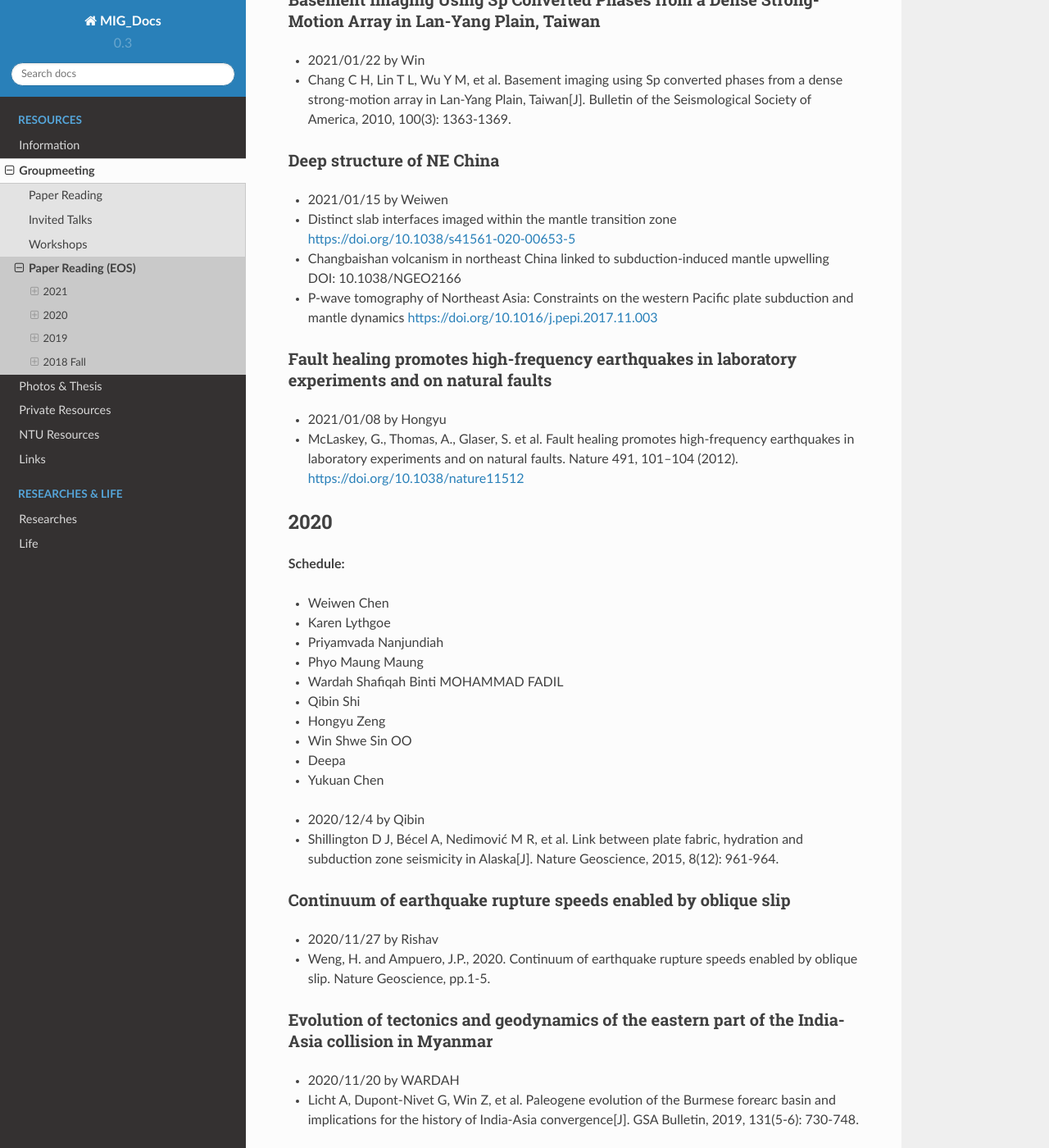
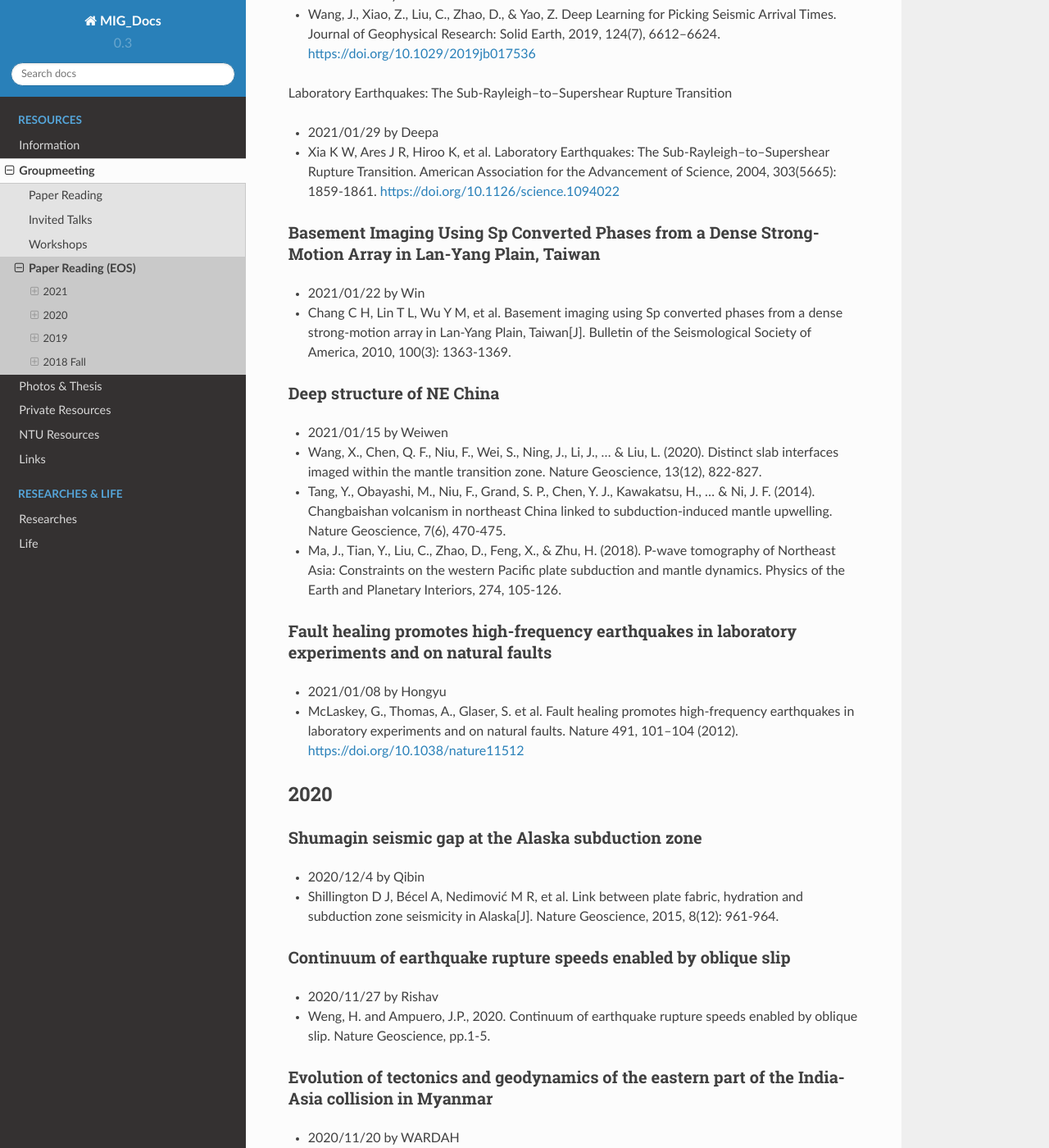
Before and after one commit to MIGG-NTU/MIG_Docs, a Sphinx documentation site: the page built from source/groupmeeting/paper-reading-EOS.rst, in a window 1280 px wide and 1400 px high, scrolled down 890 px. Shown: the whole window at 82% size. Built offline with Sphinx 7.4.7 and the Read the Docs theme 2.0.0, drawn with Linux system fonts in a browser that asks for light colours; some of the changed lines change nothing that is shown; some of the changed text lies outside the part shown.

Commit message:
Tiny fix (#43)
* Tiny fix

* EOS Paper Reading: tiny fix

```diff
--- a/source/groupmeeting/paper-reading-EOS.rst
+++ b/source/groupmeeting/paper-reading-EOS.rst
@@ -3,56 +3,7 @@
 
 This website is a backup of group meeting information of `EOS Observational Seismology group <https://earthobservatory.sg/research-group/observational-seismology-wei-shengji>`_. Some available PPTs are in MIG Google Drive (``groupmeeting.NTU/groupmeeting.EOS``) or in EOS-Seismology Microsoft Teams (``Files/PaperReading``).
 
-2021
-----
-
-Earth’s deepest earthquake swarms track fluid ascent beneath nascent arc volcanoes
-++++++++++++++++++++++++++++++++++++++++++++++++++++++++++++++++++++++++++++++++++++++++++++++++++++++
-
-- 2021/02/19 by Karen
-
-- White, L. T., Rawlinson, N., Lister, G. S., Waldhauser, F., Hejrani, B., Thompson, D. A., et. al. Morgan, J. P., Earth's deepest earthquake swarms track fluid ascent beneath nascent arc volcanoes, 2019. https://www.sciencedirect.com/science/article/pii/S0012821X19303310
-
-Deep Learning for Picking Seismic Arrival Times
-++++++++++++++++++++++++++++++++++++++++++++++++++++++++++++++++++++++++++++++++++++++++++++++++++++++
-
-- 2021/02/05 by Yukuan
-
-- Wang, J., Xiao, Z., Liu, C., Zhao, D., & Yao, Z. Deep Learning for Picking Seismic Arrival Times. Journal of Geophysical Research: Solid Earth, 2019, 124(7), 6612–6624. https://doi.org/10.1029/2019jb017536
-
-Laboratory Earthquakes: The Sub-Rayleigh–to–Supershear Rupture Transition
-++++++++++++++++++++++++++++++++++++++++++++++++++++++++++++++++++++++++++++++++++++++++++++++++++++++
-
-- 2021/01/29 by Deepa
-
-- Xia K W, Ares J R, Hiroo K, et al. Laboratory Earthquakes: The Sub-Rayleigh–to–Supershear Rupture Transition. American Association for the Advancement of Science, 2004, 303(5665): 1859-1861. https://doi.org/10.1126/science.1094022
-
-Basement Imaging Using Sp Converted Phases from a Dense Strong-Motion Array in Lan-Yang Plain, Taiwan
-++++++++++++++++++++++++++++++++++++++++++++++++++++++++++++++++++++++++++++++++++++++++++++++++++++++
-
-- 2021/01/22 by Win
-
-- Chang C H, Lin T L, Wu Y M, et al. Basement imaging using Sp converted phases from a dense strong-motion array in Lan-Yang Plain, Taiwan[J]. Bulletin of the Seismological Society of America, 2010, 100(3): 1363-1369.
-
-Deep structure of NE China
-++++++++++++++++++++++++++
-
-- 2021/01/15 by Weiwen
-
-- Distinct slab interfaces imaged within the mantle transition zone https://doi.org/10.1038/s41561-020-00653-5
-- Changbaishan volcanism in northeast China linked to subduction-induced mantle upwelling DOI: 10.1038/NGEO2166
-- P-wave tomography of Northeast Asia: Constraints on the western Pacific plate subduction and mantle dynamics https://doi.org/10.1016/j.pepi.2017.11.003
-
-Fault healing promotes high-frequency earthquakes in laboratory experiments and on natural faults
-+++++++++++++++++++++++++++++++++++++++++++++++++++++++++++++++++++++++++++++++++++++++++++++++++
-
-- 2021/01/08 by Hongyu
-- McLaskey, G., Thomas, A., Glaser, S. et al. Fault healing promotes high-frequency earthquakes in laboratory experiments and on natural faults. Nature 491, 101–104 (2012). https://doi.org/10.1038/nature11512
-
-2020
-----
-
-**Schedule:**
+**Current People:**
 
 - Weiwen Chen
 - Karen Lythgoe
@@ -65,8 +16,52 @@
 - Deepa
 - Yukuan Chen
 
- Shumagin seismic gap at the Alaska subduction zone
- +++++++++++++++++++++++++++++++++++++++++++++++++++
+
+2021
+----
+
+Earth’s deepest earthquake swarms track fluid ascent beneath nascent arc volcanoes
++++++++++++++++++++++++++++++++++++++++++++++++++++++++++++++++++++++++++++++++++++
+
+- 2021/02/19 by Karen
+- White, L. T., Rawlinson, N., Lister, G. S., Waldhauser, F., Hejrani, B., Thompson, D. A., et. al. Morgan, J. P., Earth's deepest earthquake swarms track fluid ascent beneath nascent arc volcanoes, 2019. https://www.sciencedirect.com/science/article/pii/S0012821X19303310
+
+Deep Learning for Picking Seismic Arrival Times
+++++++++++++++++++++++++++++++++++++++++++++++++
+
+- 2021/02/05 by Yukuan
+- Wang, J., Xiao, Z., Liu, C., Zhao, D., & Yao, Z. Deep Learning for Picking Seismic Arrival Times. Journal of Geophysical Research: Solid Earth, 2019, 124(7), 6612–6624. https://doi.org/10.1029/2019jb017536
+
+Laboratory Earthquakes: The Sub-Rayleigh–to–Supershear Rupture Transition
+
+- 2021/01/29 by Deepa
+- Xia K W, Ares J R, Hiroo K, et al. Laboratory Earthquakes: The Sub-Rayleigh–to–Supershear Rupture Transition. American Association for the Advancement of Science, 2004, 303(5665): 1859-1861. https://doi.org/10.1126/science.1094022
+
+Basement Imaging Using Sp Converted Phases from a Dense Strong-Motion Array in Lan-Yang Plain, Taiwan
+++++++++++++++++++++++++++++++++++++++++++++++++++++++++++++++++++++++++++++++++++++++++++++++++++++++
+
+- 2021/01/22 by Win
+- Chang C H, Lin T L, Wu Y M, et al. Basement imaging using Sp converted phases from a dense strong-motion array in Lan-Yang Plain, Taiwan[J]. Bulletin of the Seismological Society of America, 2010, 100(3): 1363-1369.
+
+Deep structure of NE China
+++++++++++++++++++++++++++
+
+- 2021/01/15 by Weiwen
+- Wang, X., Chen, Q. F., Niu, F., Wei, S., Ning, J., Li, J., ... & Liu, L. (2020). Distinct slab interfaces imaged within the mantle transition zone. Nature Geoscience, 13(12), 822-827.
+- Tang, Y., Obayashi, M., Niu, F., Grand, S. P., Chen, Y. J., Kawakatsu, H., ... & Ni, J. F. (2014). Changbaishan volcanism in northeast China linked to subduction-induced mantle upwelling. Nature Geoscience, 7(6), 470-475.
+- Ma, J., Tian, Y., Liu, C., Zhao, D., Feng, X., & Zhu, H. (2018). P-wave tomography of Northeast Asia: Constraints on the western Pacific plate subduction and mantle dynamics. Physics of the Earth and Planetary Interiors, 274, 105-126.
+
+Fault healing promotes high-frequency earthquakes in laboratory experiments and on natural faults
++++++++++++++++++++++++++++++++++++++++++++++++++++++++++++++++++++++++++++++++++++++++++++++++++
+
+- 2021/01/08 by Hongyu
+- McLaskey, G., Thomas, A., Glaser, S. et al. Fault healing promotes high-frequency earthquakes in laboratory experiments and on natural faults. Nature 491, 101–104 (2012). https://doi.org/10.1038/nature11512
+
+2020
+----
+
+Shumagin seismic gap at the Alaska subduction zone
++++++++++++++++++++++++++++++++++++++++++++++++++++
 
 - 2020/12/4 by Qibin
 - Shillington D J, Bécel A, Nedimović M R, et al. Link between plate fabric, hydration and subduction zone seismicity in Alaska[J]. Nature Geoscience, 2015, 8(12): 961-964.
```
